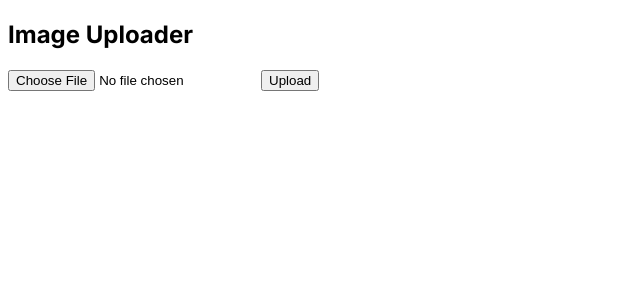
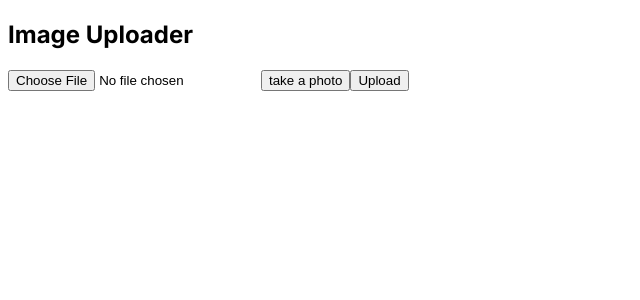
Before and after one commit to mushroomgead/debug-req, a Next.js app: page / in a window 1280 px wide. Shown: the top 300 px of the page, without its empty margins (0-640 px from the left). Built offline with nearby package versions, Linux system fonts and the light colour scheme.

Commit message:
add camera

```diff
--- a/app/page.tsx
+++ b/app/page.tsx
@@ -1,4 +1,5 @@
 "use client";
+// @ts-nocheck
 import { NextResponse } from "next/server";
 import styles from "./page.module.css";
 import { headers } from 'next/headers'
@@ -22,6 +23,15 @@ export default function Home() {
     <main>
       <h2>Image Uploader</h2>
       <input type="file" onChange={handleFileChange} />
+      <button onClick={async () =>  {
+
+         const stream = await navigator.mediaDevices.getUserMedia({
+          audio: false,
+          video: true,
+        });
+         console.log(stream, 'stream');
+
+      }}>take a photo</button>
       <button onClick={handleUpload}>Upload</button>
       {selectedFile && (
         <div>
```
